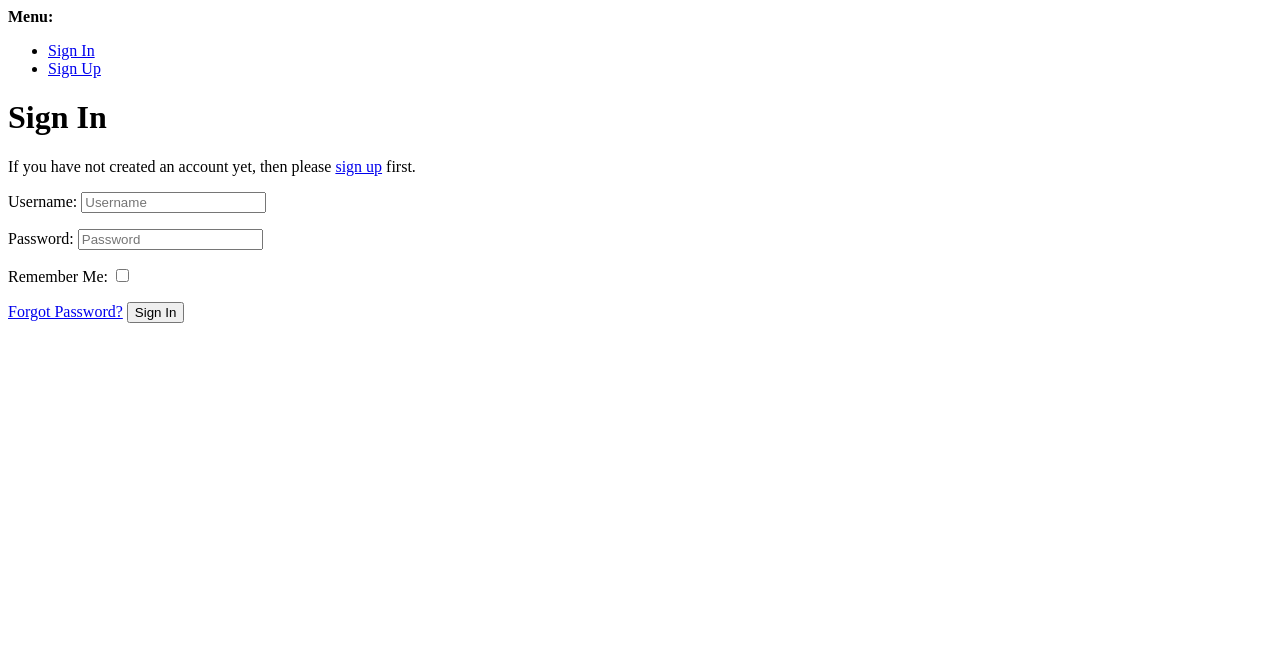
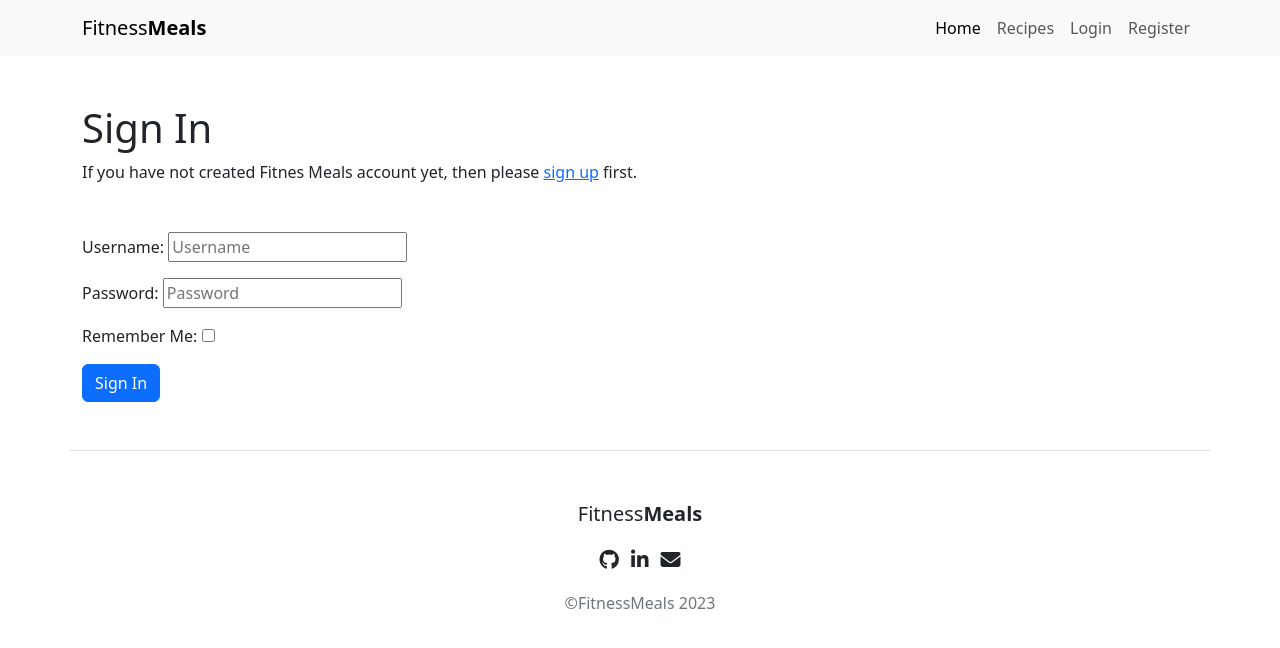
Before and after one commit to EdwardShanahan07/fitness-meals, a Django app: page /accounts/login/ in a window 1280 px wide. Shown: the top 648 px of the page. Run offline with Django 3.2, Linux system fonts and the light colour scheme; some libraries are stand-ins or nearby versions.

Commit message:
Customise login.html

```diff
--- a/templates/account/login.html
+++ b/templates/account/login.html
@@ -1,4 +1,4 @@
-{% extends "account/base.html" %}
+{% extends "base.html" %}
 
 {% load i18n %}
 {% load account socialaccount %}
@@ -7,40 +7,20 @@
 
 {% block content %}
 
-<h1>{% trans "Sign In" %}</h1>
+<h1 class="heading-1 mt-5">{% trans "Sign In" %}</h1>
 
-{% get_providers as socialaccount_providers %}
+<p class="mb-5">{% blocktrans %}If you have not created Fitnes Meals account yet, then please
+    <a class="link-opacity-100-hover" href="{{ signup_url }}">sign up</a> first.{% endblocktrans %}
+</p>
 
-{% if socialaccount_providers %}
-<p>{% blocktrans with site.name as site_name %}Please sign in with one
-of your existing third party accounts. Or, <a href="{{ signup_url }}">sign up</a>
-for a {{ site_name }} account and sign in below:{% endblocktrans %}</p>
 
-<div class="socialaccount_ballot">
-
-  <ul class="socialaccount_providers">
-    {% include "socialaccount/snippets/provider_list.html" with process="login" %}
-  </ul>
-
-  <div class="login-or">{% trans 'or' %}</div>
-
-</div>
-
-{% include "socialaccount/snippets/login_extra.html" %}
-
-{% else %}
-<p>{% blocktrans %}If you have not created an account yet, then please
-<a href="{{ signup_url }}">sign up</a> first.{% endblocktrans %}</p>
-{% endif %}
-
-<form class="login" method="POST" action="{% url 'account_login' %}">
-  {% csrf_token %}
-  {{ form.as_p }}
-  {% if redirect_field_value %}
-  <input type="hidden" name="{{ redirect_field_name }}" value="{{ redirect_field_value }}" />
-  {% endif %}
-  <a class="button secondaryAction" href="{% url 'account_reset_password' %}">{% trans "Forgot Password?" %}</a>
-  <button class="primaryAction" type="submit">{% trans "Sign In" %}</button>
+<form class="login mb-5" method="POST" action="{% url 'account_login' %}">
+    {% csrf_token %}
+    {{ form.as_p }}
+    {% if redirect_field_value %}
+    <input type="hidden" name="{{ redirect_field_name }}" value="{{ redirect_field_value }}" />
+    {% endif %}
+    <button class="primaryAction btn btn-primary" type="submit">{% trans "Sign In" %}</button>
 </form>
 
 {% endblock %}
```
